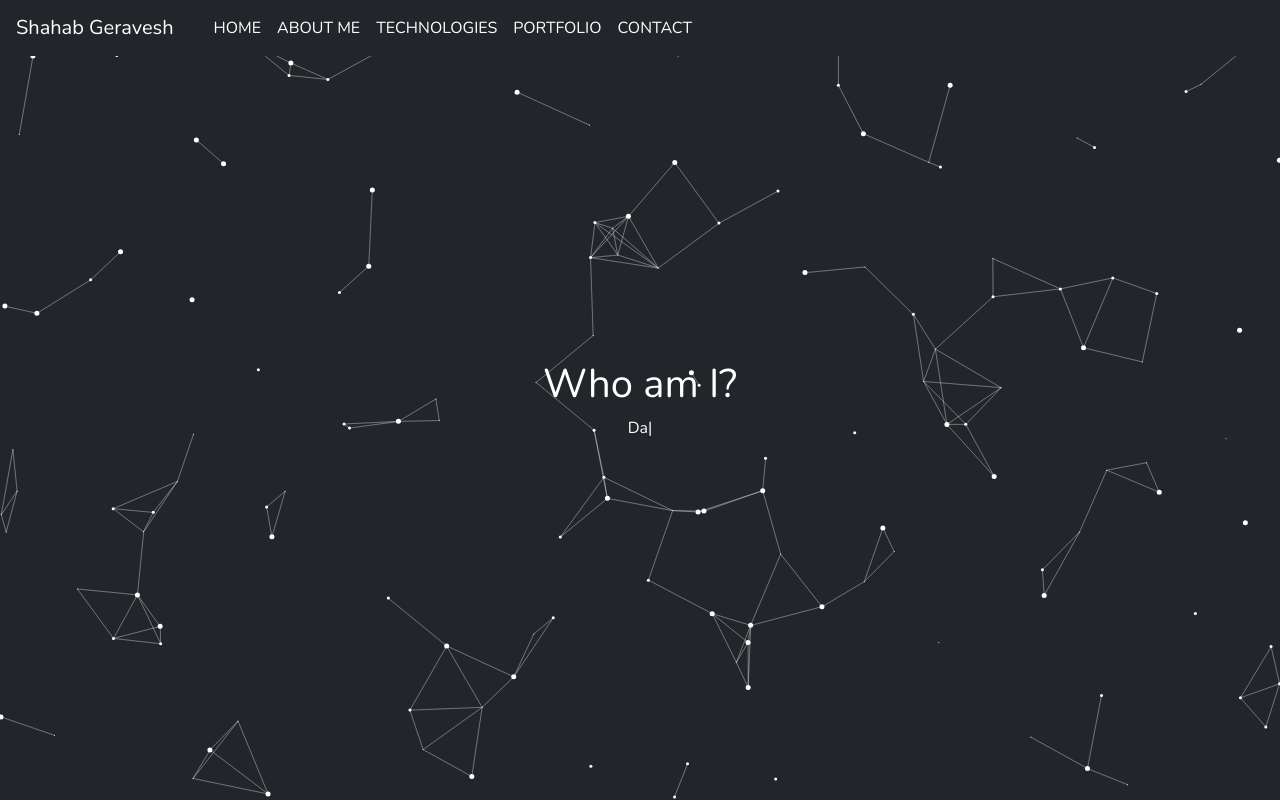
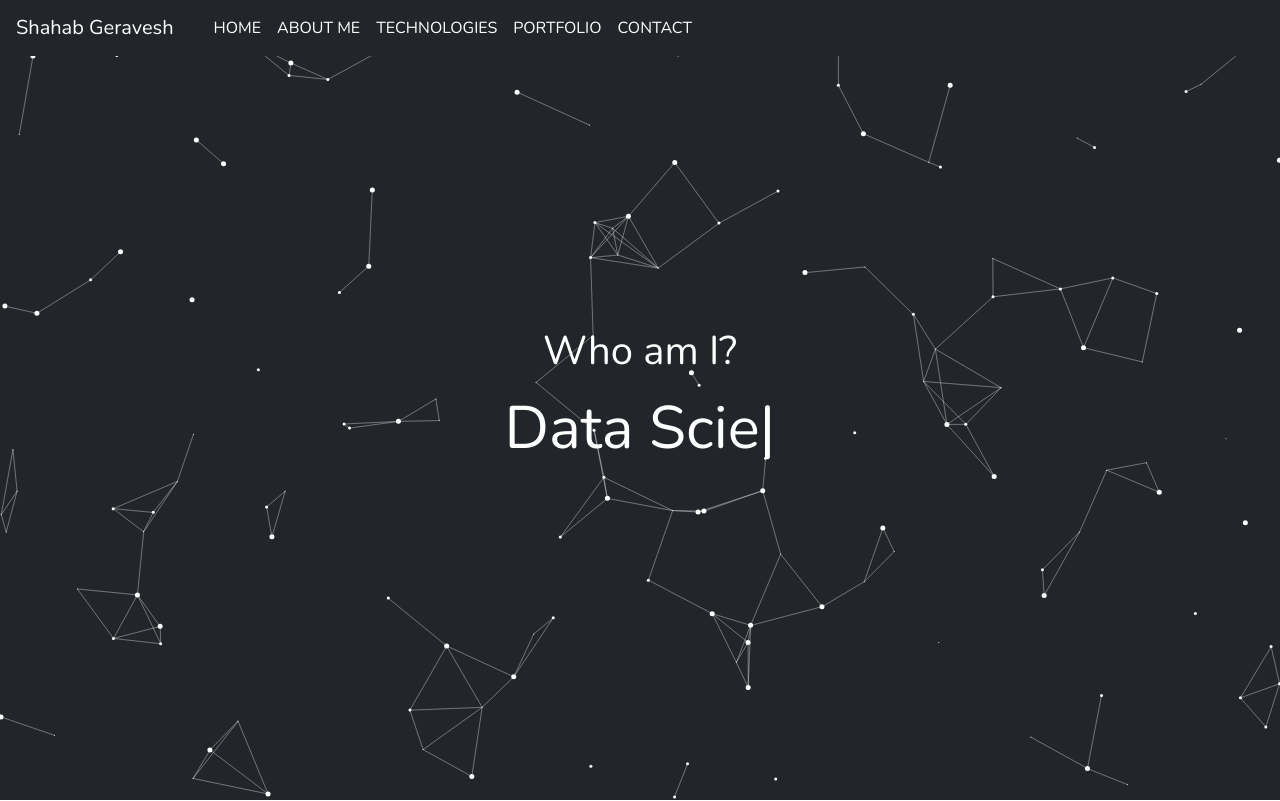
Before and after one commit to Shahabgeravesh/portfoliomain, a React (Create React App) app: page / in a window 1280 px wide. Shown: the top 801 px of the page. Built offline with nearby package versions, Linux system fonts and the light colour scheme.

Commit message:
speed particles text

```diff
--- a/src/screens/header/Header.js
+++ b/src/screens/header/Header.js
@@ -4,16 +4,21 @@ import './header.css';
 
 function Header() {
     return (
+
         <div className="main-info">
             <h1>
                 Who am I?
             </h1>
             <Typed
                 strings={['Front-End Developer', 'Data Science Engineer', " "]}
-                typeSpeed={40}
-                backSpeed={50}
+                typeSpeed={10}
+                backSpeed={30}
                 loop />
+
         </div>
+
+
+
     )
 }
 
--- a/src/screens/header/header.css
+++ b/src/screens/header/header.css
@@ -10,4 +10,11 @@
     justify-content: center;
     align-items: center;
     z-index:1;
+  font-size:60px;
+
 }
+.Port{
+    display:flex;
+    flex-direction:column;
+    justify-content: flex-end;
+}
```
